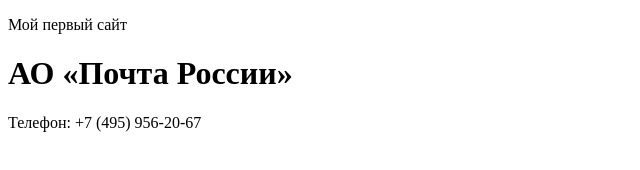
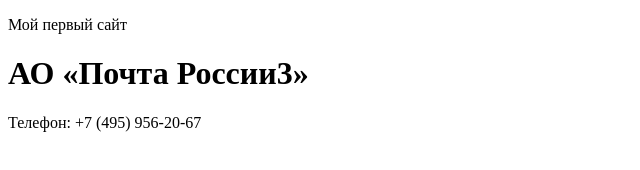
Before and after one commit to K3gaaa/K3ga, a plain HTML site: page index.html in a window 1280 px wide. Shown: the full height of the page, 0-640 px from the left. Drawn offline with Linux system fonts and the light colour scheme.

Commit message:
новая почта2

```diff
--- a/index.html
+++ b/index.html
@@ -10,6 +10,6 @@
 <body>
      <p>Мой первый сайт</p>
 </body>
-<h1>АО «Почта России»</h1>
+<h1>АО «Почта России3»</h1>
 <p>Телефон: +7 (495) 956-20-67</p>
 </html>
```
